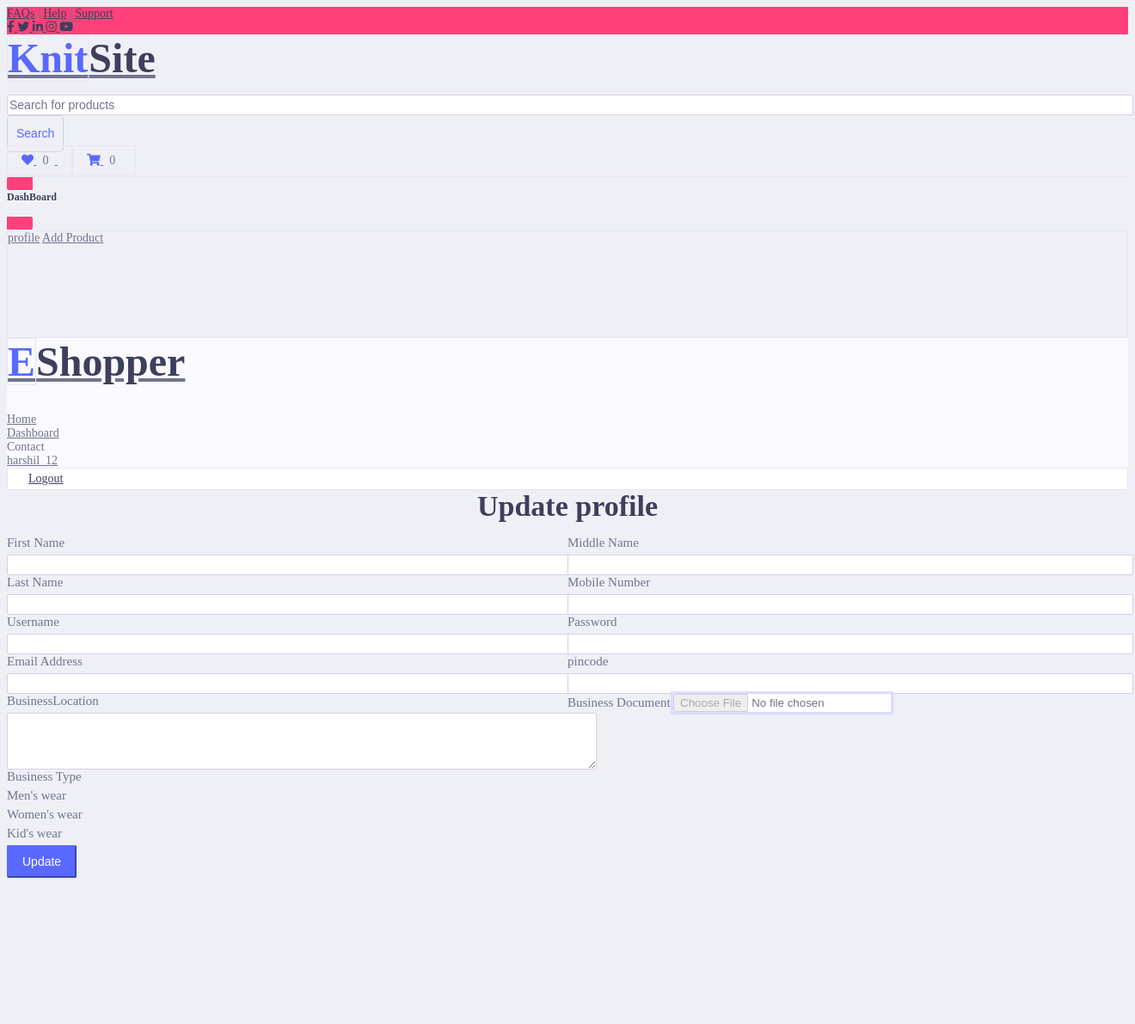
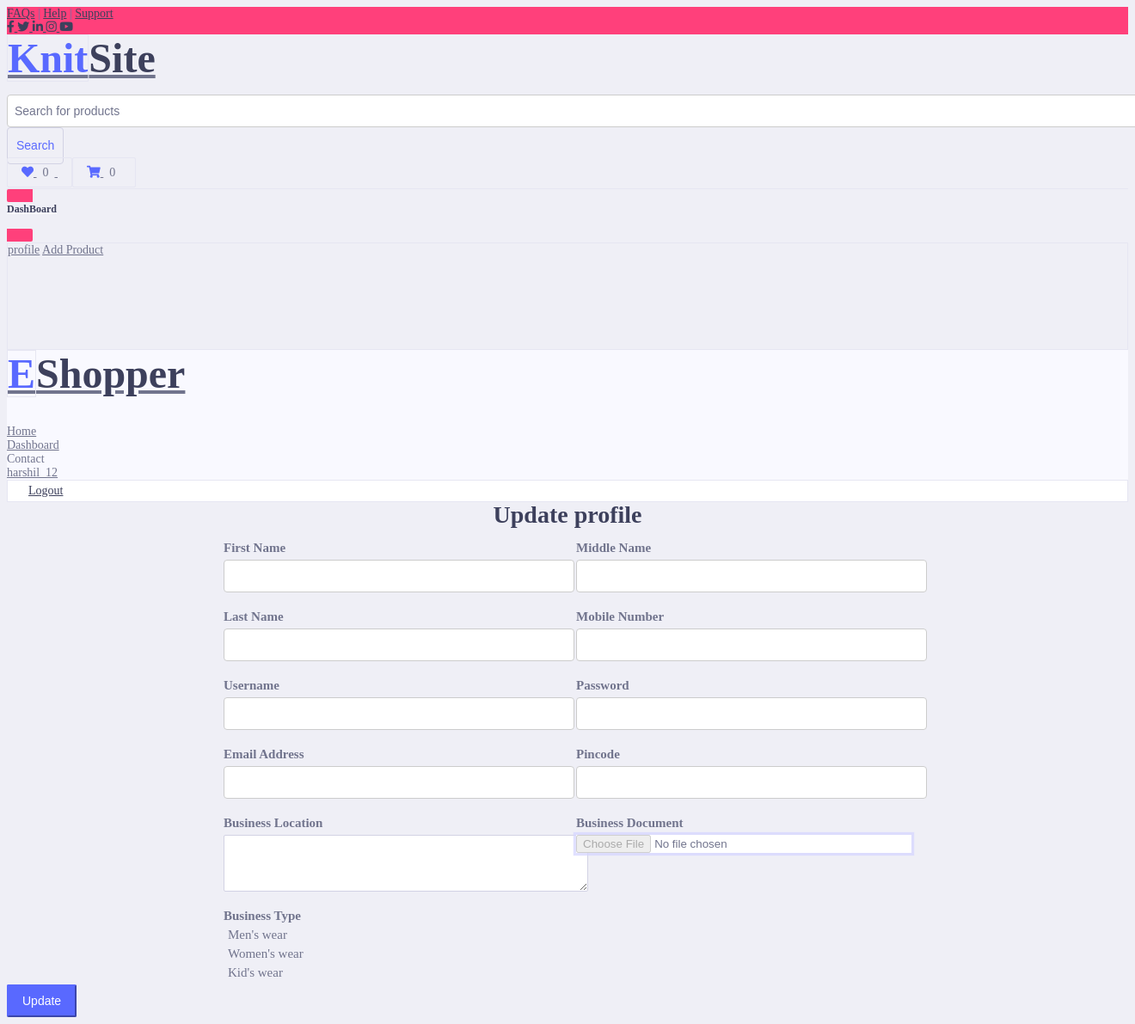
Before and after one commit to Mustak99/Knit-Site, a PHP site: page /LMS2/sellerProfile.php in a window 1320 px wide; the page is wider, and only the part inside the window is pictured. Shown: that part at 86% size. Before the commit the page ends 1021 px from the top of that part, so only its background shows below. Run offline with PHP 8.4, Linux system fonts and the light colour scheme; a user stored in the database is signed in; data comes from the database, SQL or seed files in the repository; data that the repository does not hold is empty; some libraries are stand-ins or nearby versions.

Commit message:
seller profile ui updated

```diff
--- a/seller/sellerProfile.php
+++ b/seller/sellerProfile.php
@@ -14,6 +14,47 @@
         crossorigin="anonymous"></script> -->
 
     <title>Edit profile</title>
+
+    <style>
+        .form-container {
+            display: grid;
+            grid-template-columns: repeat(2, minmax(250px, 1fr));
+            gap: 20px;
+            margin: 0 auto;
+            max-width: 800px;
+        }
+
+        .form-input {
+            display: flex;
+            flex-direction: column;
+        }
+
+        .form-label {
+            font-weight: bold;
+            margin-bottom: 5px;
+        }
+
+        .form-control {
+            padding: 8px;
+            border: 1px solid #ccc;
+            border-radius: 4px;
+            font-size: 14px;
+        }
+
+        .form-check {
+            display: flex;
+            align-items: center;
+            margin-right: 10px;
+        }
+
+        .radio-label {
+            margin-left: 5px;
+        }
+
+        form {
+            font-size: 14px;
+        }
+    </style>
 </head>
 
 <body class="bg-white text-dark overflow-x-hidden">
@@ -52,78 +93,96 @@
 
     ?>
 
-    <center>
-        <h1 class="mt-3">
-            Update profile
-        </h1>
-    </center>
+
+
+
     <form action="updateUser.php" method="post" class="m-5" name="registration-form">
-        <div class="gap-2 mx-4" style="display:grid;grid-template-columns:repeat(2 , minmax( 250px , 1fr));">
-            <div class="form-input"><label class="form-label">First Name </label><input name="firstname" id="firstname"
-                    type="text" class="form-control" value="<?php echo @$SellerFirstName ?>" disabled></div>
-            <div class="form-input"><label class="form-label">Middle Name </label><input id="mname" name="middlename"
-                    type="text" class="form-control" value="<?php echo @$SellerMiddleName ?>" disabled></div>
-            <div class="form-input"><label class="form-label">Last Name </label><input id="lname" name="lastname"
-                    type="text" class="form-control" value="<?php echo @$SellerLastName ?>" disabled></div>
-            <div class="form-input"><label class="form-label">Mobile Number </label><input id="cno" name="mobileno"
-                    type="text" class="form-control" value="<?php echo @$MobileNumber ?>" disabled></div>
-            <div class="form-input"><label class="form-label">Username </label><input id="email" name="username"
-                    type="text" class="form-control" value="<?php echo @$UserName ?>" disabled></div>
-            <div class="form-input"><label class="form-label">Password </label><input id="" name="password" type="text"
-                    class="form-control" value="<?php echo @$Password ?>" disabled></div>
-            <div class="form-input"><label class="form-label">Email Address </label><input id="email" name="email"
-                    type="email" class="form-control" value="<?php echo @$EmailAddress ?>" disabled></div>
-            <div class="form-input"><label class="form-label">pincode </label><input id="zip" name="pincode" type="text"
-                    class="form-control" value="<?php echo @$Pincode ?>" disabled></div>
-            <div class="form-input"><label class="form-label">BusinessLocation</label><textarea id="address"
-                    name="BusinessLocation" type="text" class="form-control" value=""
+
+        <div style="text-align: center;">
+            <h2 class="mt-3">
+                Update profile
+            </h2>
+        </div>
+
+        <div class="form-container">
+
+            <div class="form-input">
+                <label class="form-label">First Name</label>
+                <input name="firstname" id="firstname" type="text" class="form-control"
+                    value="<?php echo @$SellerFirstName ?>" disabled>
+            </div>
+            <div class="form-input">
+                <label class="form-label">Middle Name</label>
+                <input id="mname" name="middlename" type="text" class="form-control"
+                    value="<?php echo @$SellerMiddleName ?>" disabled>
+            </div>
+            <div class="form-input">
+                <label class="form-label">Last Name</label>
+                <input id="lname" name="lastname" type="text" class="form-control"
+                    value="<?php echo @$SellerLastName ?>" disabled>
+            </div>
+            <div class="form-input">
+                <label class="form-label">Mobile Number</label>
+                <input id="cno" name="mobileno" type="text" class="form-control" value="<?php echo @$MobileNumber ?>"
+                    disabled>
+            </div>
+            <div class="form-input">
+                <label class="form-label">Username</label>
+                <input id="email" name="username" type="text" class="form-control" value="<?php echo @$UserName ?>"
+                    disabled>
+            </div>
+            <div class="form-input">
+                <label class="form-label">Password</label>
+                <input id="password" name="password" type="text" class="form-control" value="<?php echo @$Password ?>"
+                    disabled>
+            </div>
+            <div class="form-input">
+                <label class="form-label">Email Address</label>
+                <input id="email" name="email" type="email" class="form-control" value="<?php echo @$EmailAddress ?>"
+                    disabled>
+            </div>
+            <div class="form-input">
+                <label class="form-label">Pincode</label>
+                <input id="zip" name="pincode" type="text" class="form-control" value="<?php echo @$Pincode ?>"
+                    disabled>
+            </div>
+            <div class="form-input">
+                <label class="form-label">Business Location</label>
+                <textarea id="address" name="BusinessLocation" class="form-control"
                     disabled><?php echo @$BusinessLocation ?></textarea>
-
-                <!-- gets attached through js -->
             </div>
-            <!-- ... Other HTML code ... -->
             <div class="form-input">
                 <label class="form-label">Business Document</label>
-                <!-- File input for Business Document -->
                 <input type="file" id="businessDocInput" name="businessdoc" disabled>
-                <!-- Display the current business document -->
                 <?php if ($BusinessDoc): ?>
                     <p>Current Business Document:
                         <?php echo basename($BusinessDoc); ?>
                     </p>
                 <?php endif; ?>
             </div>
-
-            <!-- ... Other HTML code ... -->
-
-            <div class="radio-input">
+            <div class="form-input">
                 <label class="form-label">Business Type</label>
                 <div class="d-flex gap-3">
                     <div class="form-check">
-                        <input class="form-check-input" name="BusinessType" value="mens" type="radio" id="mens" <?php if (isset($BusinessType) && $BusinessType == "electronic")
+                        <input class="form-check-input" name="BusinessType" value="mens" type="radio" id="mens" <?php if (isset($BusinessType) && $BusinessType == "mens")
                             echo "checked"; ?> disabled>
-                        <label class="form-check-label">
-                            Men's wear
-                        </label>
+                        <label class="form-check-label radio-label">Men's wear</label>
                     </div>
                     <div class="form-check">
-                        <input class="form-check-input" name="BusinessType" value="womens" type="radio" id="womens" <?php if (isset($BusinessType) && $BusinessType == "womens")
-                            echo "checked"; ?> disabled>
-                        <label class="form-check-label">
-                            Women's wear
-                        </label>
+                        <input class="form-check-input" name="BusinessType" value="womens" type="radio" id="womens"
+                            <?php if (isset($BusinessType) && $BusinessType == "womens")
+                                echo "checked"; ?> disabled>
+                        <label class="form-check-label radio-label">Women's wear</label>
                     </div>
                     <div class="form-check">
                         <input class="form-check-input" name="BusinessType" value="kids" type="radio" id="kids" <?php if (isset($BusinessType) && $BusinessType == "kids")
                             echo "checked"; ?> disabled>
-                        <label class="form-check-label">
-                            Kid's wear
-                        </label>
+                        <label class="form-check-label radio-label">Kid's wear</label>
                     </div>
                 </div>
-
             </div>
         </div>
+
         <div class="d-flex justify-content-center align-items-center mt-3">
             <div class="form-controls pt-2 pb-5">
                 <button type="button" id="cancelBtn" class="btn btn-secondary" style="display: none;">Cancel</button>
```
